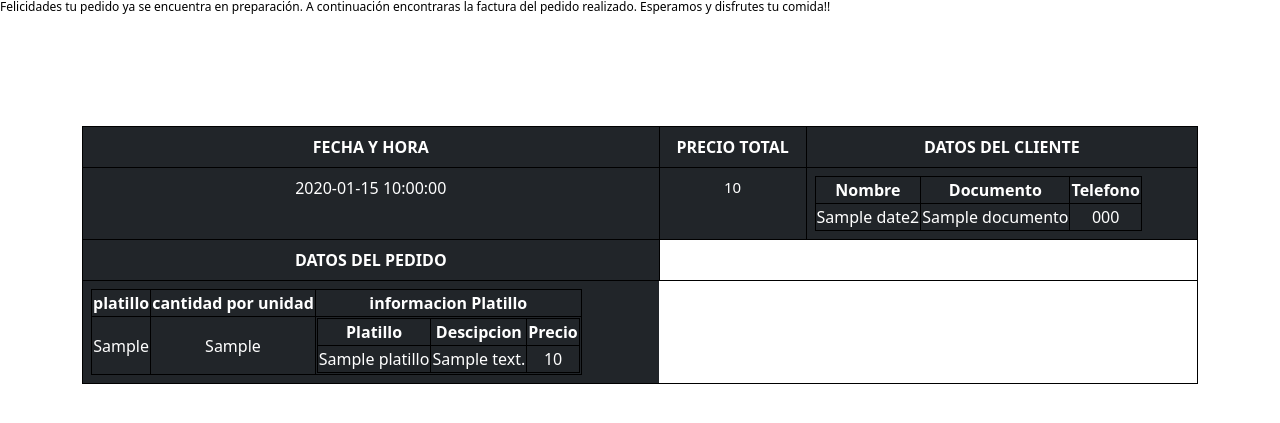
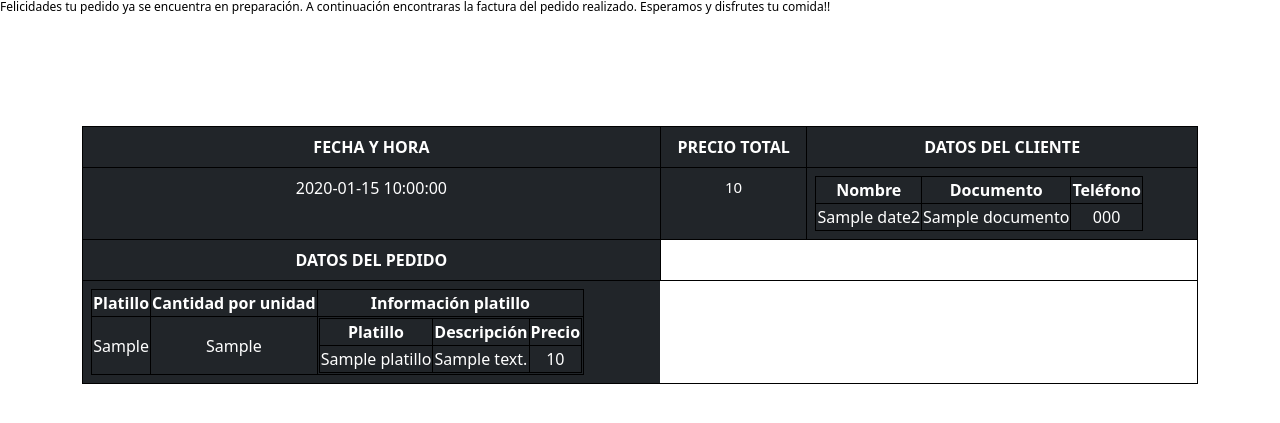
Before and after one commit to Maik-Giraldo/Backend-ComApp, a Flask app: template templates/correoFactura.html in a window 1280 px wide. Shown: the top 423 px of the page. Run offline with Flask 2, Linux system fonts and the light colour scheme; the template is opened without the code that fills it: most values are stand-ins (such as "Sample title", 1, 10 or a date in 2020); some libraries are stand-ins or nearby versions.

Commit message:
Se corrige errores de ortografia en la vista (facturas)

```diff
--- a/templates/correoFactura.html
+++ b/templates/correoFactura.html
@@ -32,7 +32,7 @@
                     <thead>
                       <th style="margin: auto; text-align: center; border: 1px; border-style: solid; border-color: black;">Nombre</th>
                       <th style="margin: auto; text-align: center; border: 1px; border-style: solid; border-color: black;">Documento</th>
-                      <th style="margin: auto; text-align: center; border: 1px; border-style: solid; border-color: black;">Telefono</th>
+                      <th style="margin: auto; text-align: center; border: 1px; border-style: solid; border-color: black;">Teléfono</th>
                     </thead>
                     <tbody>
                       {% for date2 in date['cliente'] %}
@@ -56,9 +56,9 @@
                   <table style="text-align: center; border: 1px; border-style: solid; border-color: black;">
                     <thead >
                       <tr style="text-align: center; border: 1px; border-style: solid; border-color: black;">
-                        <th style="text-align: center; border: 1px; border-style: solid; border-color: black;">platillo</th>
-                        <th style="text-align: center; border: 1px; border-style: solid; border-color: black;">cantidad por unidad</th>
-                        <th style="margin: auto; text-align: center; border: 1px; border-style: solid; border-color: black;">informacion Platillo</th>
+                        <th style="text-align: center; border: 1px; border-style: solid; border-color: black;">Platillo</th>
+                        <th style="text-align: center; border: 1px; border-style: solid; border-color: black;">Cantidad por unidad</th>
+                        <th style="margin: auto; text-align: center; border: 1px; border-style: solid; border-color: black;">Información platillo</th>
                       </tr>
                     </thead>
                     <tbody>
@@ -70,7 +70,7 @@
                           <table>
                             <thead>
                               <th style="text-align: center; border: 1px; border-style: solid; border-color: black;">Platillo</th>
-                              <th style="text-align: center; border: 1px; border-style: solid; border-color: black;">Descipcion</th>
+                              <th style="text-align: center; border: 1px; border-style: solid; border-color: black;">Descripción</th>
                               <th style="text-align: center; border: 1px; border-style: solid; border-color: black;">Precio</th>
 
                             </thead>
```
